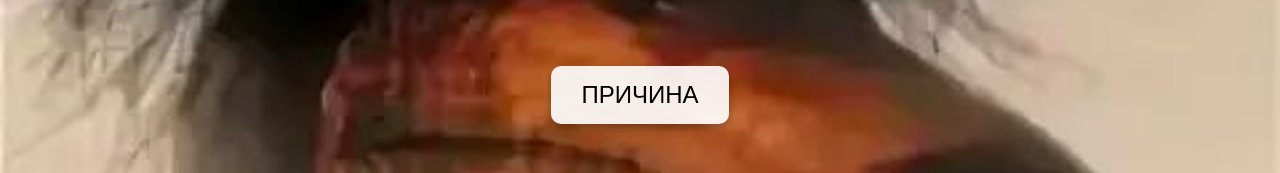
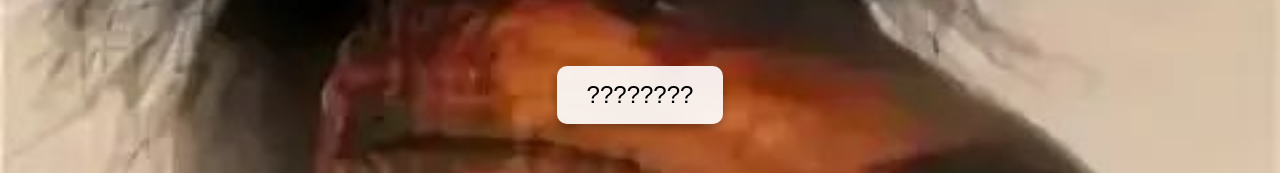
Before and after one commit to Tynec322/my-download-site, a plain HTML site: page index.html in a window 1280 px wide. Shown: the part 305-478 px from the top of the page. Drawn offline with Linux system fonts and the light colour scheme.

Commit message:
Update index.html

```diff
--- a/index.html
+++ b/index.html
@@ -35,7 +35,7 @@
 </head>
 <body>
   <a href="ПРИЧИНА.rar" download>
-    <button class="download-button">ПРИЧИНА</button>
+    <button class="download-button">????????</button>
   </a>
 </body>
 </html>
```
